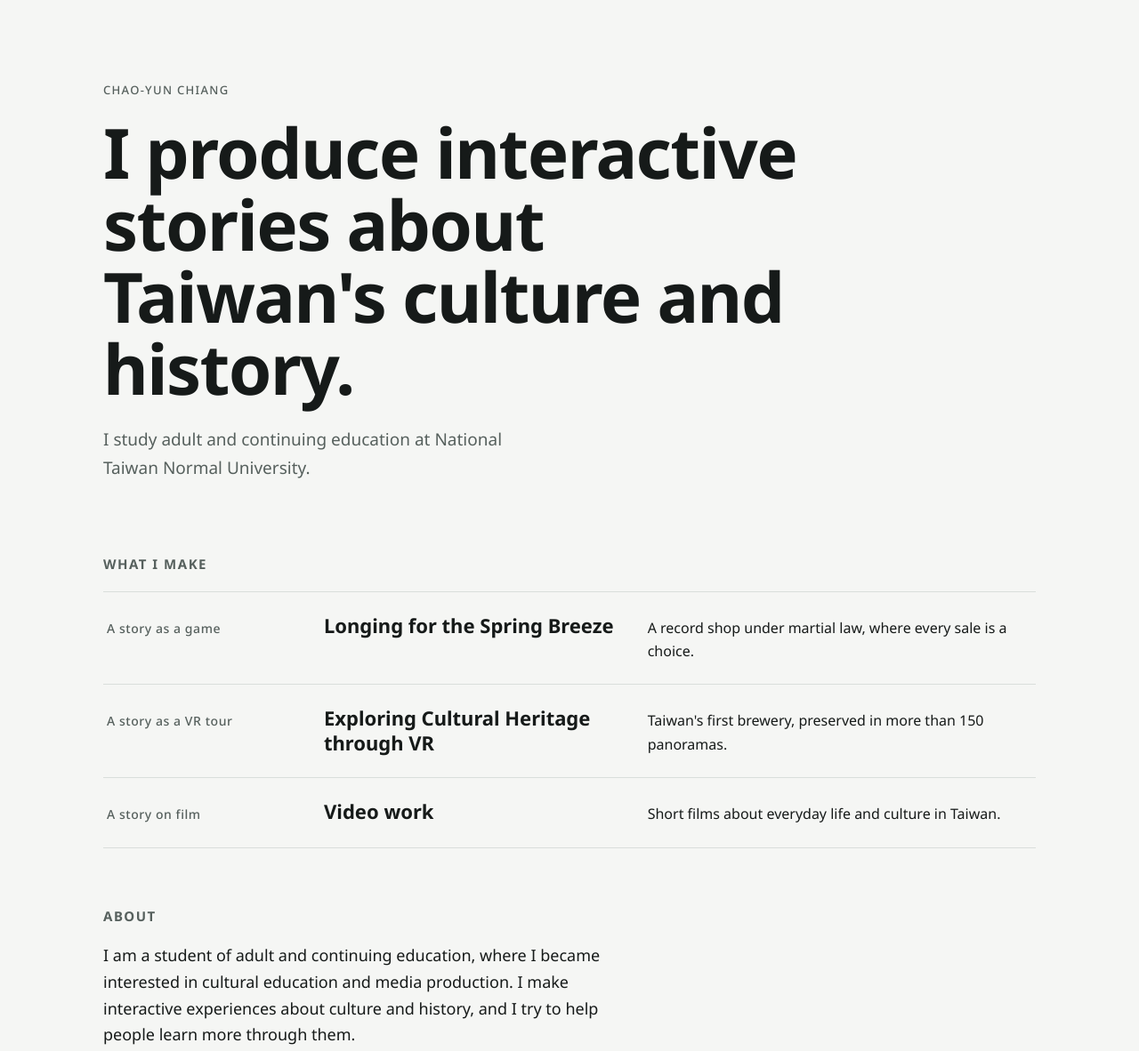
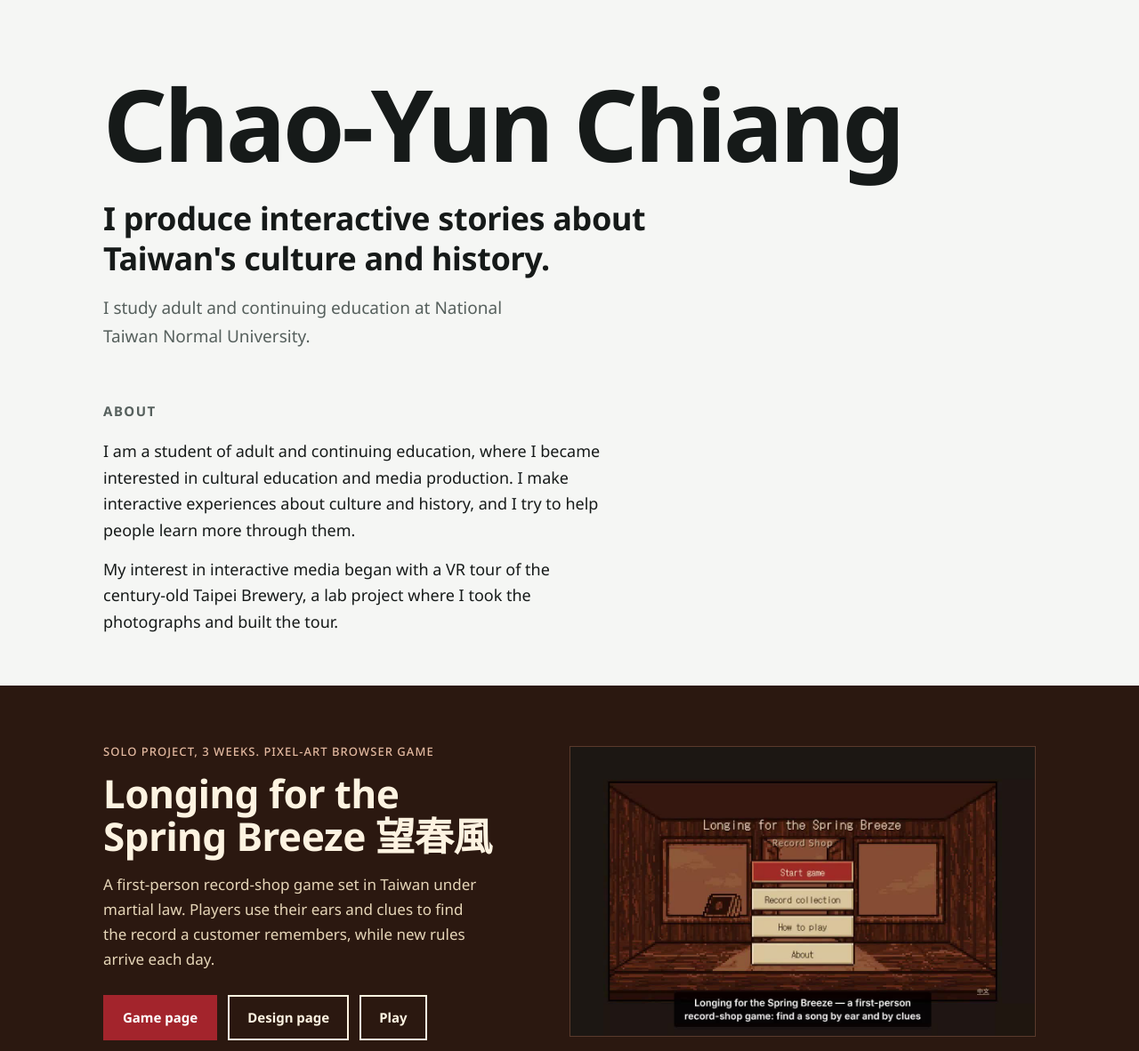
Before and after one commit to ChaoYunChiang/Portfolio, a plain HTML site: page index.html in a window 1280 px wide. Shown: the part 60-1242 px from the top of the page at 89% size. Drawn offline with Linux system fonts and the light colour scheme; a web font is replaced by a local one.

Commit message:
Make the name the headline, drop the What I make list, new Spring Breeze thumbnail
Co-Authored-By: Claude <noreply@anthropic.com>
Claude-Session: https://claude.ai/code/session_01D6reo5gN3B2hhjoXpCydQ2

```diff
--- a/assets/css/home.css
+++ b/assets/css/home.css
@@ -78,3 +78,10 @@ body{background:var(--h-bg);color:var(--h-ink)}
   .intro{padding-block:56px 36px}
   .make-list a{grid-template-columns:minmax(0,1fr);gap:6px}
 }
+
+/* Home v3: the name leads, the statement follows */
+.intro{padding-block:88px 48px}
+.intro h1{max-width:none;font-size:clamp(46px,9vw,112px);line-height:1;letter-spacing:-.03em}
+.intro .statement{margin:28px 0 0;max-width:30ch;font-family:var(--f-head);font-weight:700;font-size:clamp(22px,3.2vw,36px);line-height:1.25;letter-spacing:-.01em}
+.intro .intro-sub{margin-top:18px}
+@media (max-width:760px){.intro{padding-block:56px 32px}}
--- a/index.html
+++ b/index.html
@@ -14,31 +14,10 @@
 <div class="home-nav"><div class="wrap"><a class="name" href="#top">Chao-Yun Chiang</a><nav aria-label="Main"><a href="#about">About</a><a href="projects.html">Projects</a><a href="contact.html">Contact</a></nav></div></div>
 
 <header class="intro wrap" id="top">
-  <span class="eyebrow">Chao-Yun Chiang</span>
-  <h1>I produce interactive stories about Taiwan's culture and history.</h1>
+  <h1>Chao-Yun Chiang</h1>
+  <p class="statement">I produce interactive stories about Taiwan's culture and history.</p>
   <p class="intro-sub">I study adult and continuing education at National Taiwan Normal University.</p>
 </header>
-
-<section class="makes wrap" id="makes" aria-labelledby="makes-h">
-  <h2 id="makes-h">What I make</h2>
-  <ul class="make-list">
-    <li><a href="projects/spring-breeze-game.html">
-      <span class="m-kind">A story as a game</span>
-      <span class="m-title">Longing for the Spring Breeze</span>
-      <span class="m-line">A record shop under martial law, where every sale is a choice.</span>
-    </a></li>
-    <li><a href="projects/taipei-brewery.html">
-      <span class="m-kind">A story as a VR tour</span>
-      <span class="m-title">Exploring Cultural Heritage through VR</span>
-      <span class="m-line">Taiwan's first brewery, preserved in more than 150 panoramas.</span>
-    </a></li>
-    <li><a href="projects/video-work.html">
-      <span class="m-kind">A story on film</span>
-      <span class="m-title">Video work</span>
-      <span class="m-line">Short films about everyday life and culture in Taiwan.</span>
-    </a></li>
-  </ul>
-</section>
 
 <section class="about wrap" id="about">
   <h2>About</h2>
```
Also changed, not shown: assets/img/thumbs/spring-breeze.jpg.
